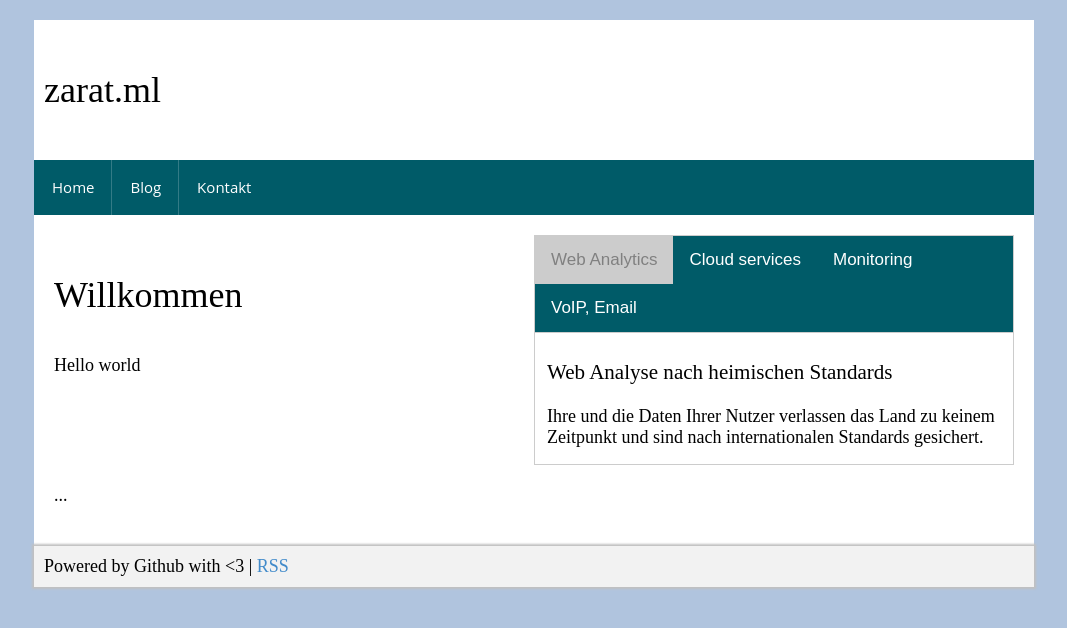
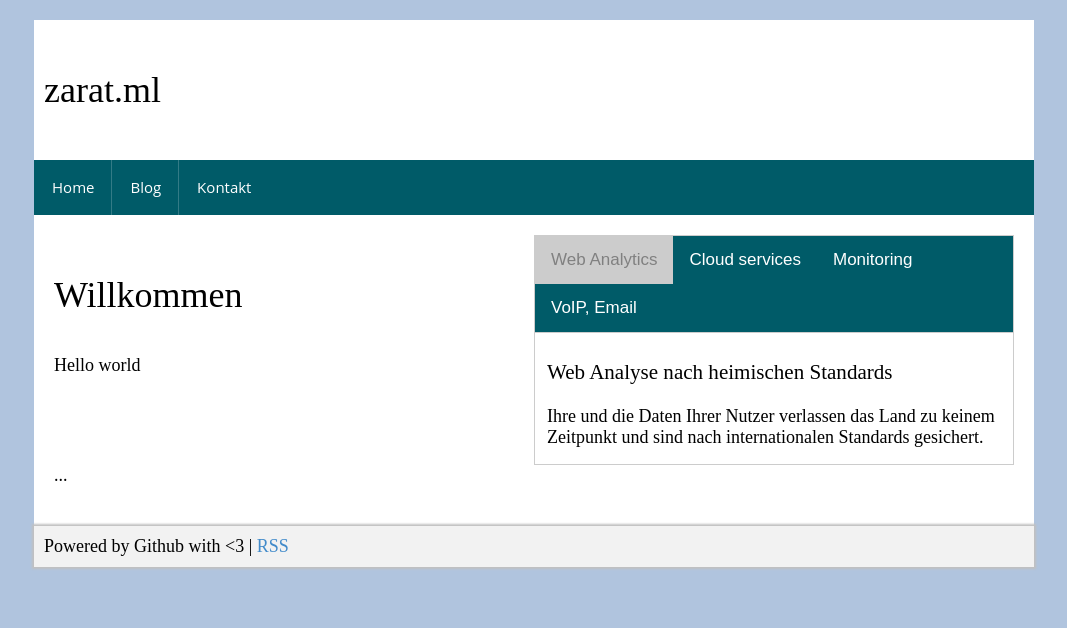
Before and after one commit to zarat/zarat.github.io, a Jekyll site: the page built from index.html, in a window 1280 px wide. Shown: the top 628 px of the page, without its empty margins (106-1173 px from the left). Built offline with Jekyll 4.4.1, drawn with Linux system fonts in a browser that asks for light colours; the list of posts is cut into pages by our own code.

Commit message:
Update index.html

```diff
--- a/index.html
+++ b/index.html
@@ -52,7 +52,7 @@
 
     <div class="sp-content-item-body">
 
-      <div>
+
 
     <div style="width:50%; float:left">
       <h1>Willkommen</h1>
@@ -90,9 +90,7 @@
 
     </div>
 
-    <div style="clear:both"></div>
 
-</div>
 
     </div>
 
```
